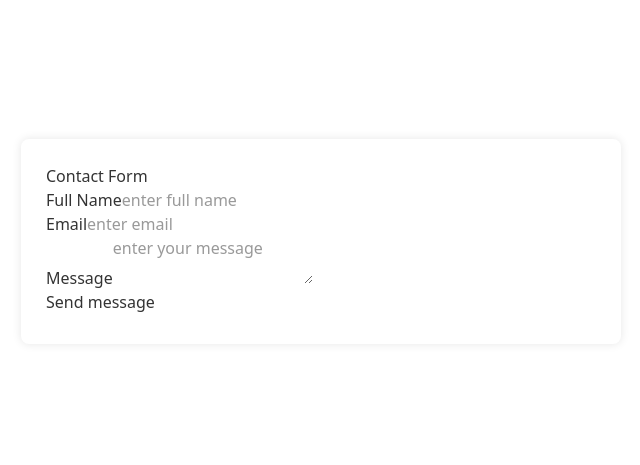
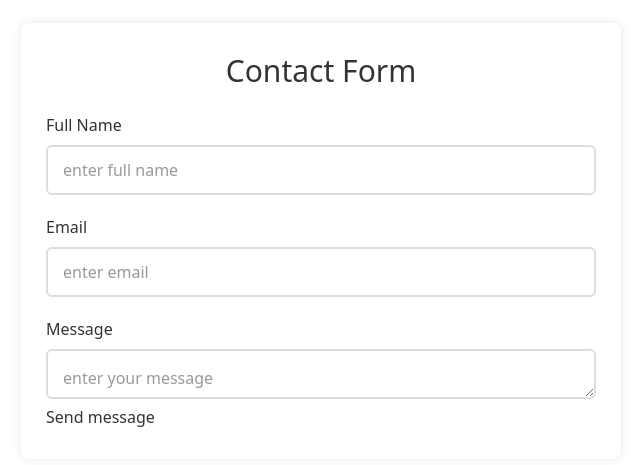
Before and after one commit to PraneethBunny123/All-App, a React (Vite) app: page / in a window 1280 px wide. Shown: the part 159-624 px from the top of the page, without its empty margins (319-959 px from the left). Built offline with nearby package versions, Linux system fonts and the light colour scheme.

Commit message:
Adding styles to form fields

```diff
--- a/src/project-apps/Form/EmailForm/ContactForm.css
+++ b/src/project-apps/Form/EmailForm/ContactForm.css
@@ -16,3 +16,25 @@ form {
     color: #333;
     margin: 25px;
 }
+
+form h2 {
+    font-size: 30px;
+    text-align: center;
+}
+
+form .input-box {
+    margin-top: 20px;
+}
+
+.input-box .field {
+    width: 100%;
+    height: 50px;
+    background: transparent;
+    border: 2px solid #ddd;
+    outline: none;
+    border-radius: 6px;
+    padding: 15px;
+    font-size: 16px;
+    color: #333;
+    margin-top: 8px;
+}
--- a/src/project-apps/Form/EmailForm/ContactForm.jsx
+++ b/src/project-apps/Form/EmailForm/ContactForm.jsx
@@ -5,17 +5,17 @@ export default function ContactForm() {
         <section className='contact'>
             <form>
                 <h2>Contact Form</h2>
-                <div>
+                <div className='input-box'>
                     <label>Full Name</label>
-                    <input type="text" placeholder="enter full name" required />
+                    <input type="text" placeholder="enter full name" className='field' required />
                 </div>
-                <div>
+                <div className='input-box'>
                     <label>Email</label>
-                    <input type="text" placeholder="enter email" required />
+                    <input type="text" placeholder="enter email" className='field' required />
                 </div>
-                <div>
+                <div className='input-box'>
                     <label>Message</label>
-                    <textarea type="text" placeholder="enter your message" required />
+                    <textarea type="text" placeholder="enter your message" className='field' required />
                 </div>
                 <button type="submit">Send message</button>
             </form>
```
